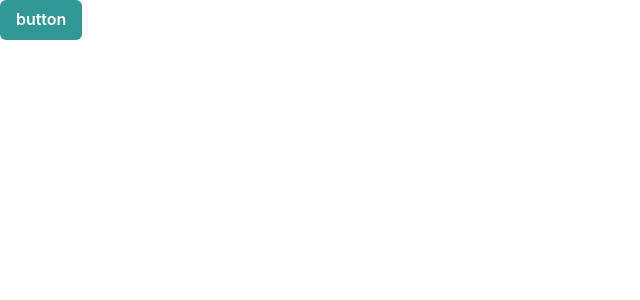
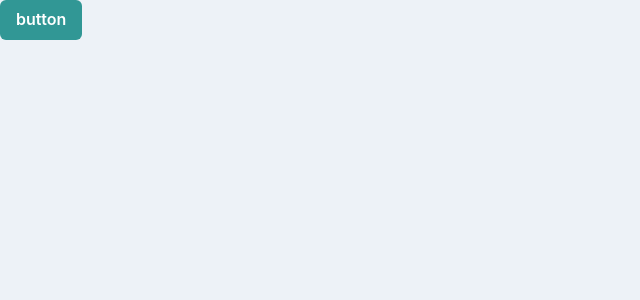
Before and after one commit to Teppei-tt/TS_REACT_Login_App_Practice, a React (Create React App) app: page / in a window 1280 px wide. Shown: the top 300 px of the page, without its empty margins (0-640 px from the left). Built offline with nearby package versions, Linux system fonts and the light colour scheme.

Commit message:
versionの変更・Globalなスタイルを設定

```diff
--- a/src/App.tsx
+++ b/src/App.tsx
@@ -1,9 +1,9 @@
 import { Button, ChakraProvider } from "@chakra-ui/react";
-import "./styles.css";
+import theme from "./theme/theme";
 
 export default function App() {
   return (
-    <ChakraProvider>
+    <ChakraProvider theme={theme}>
       <Button colorScheme="teal">button</Button>
     </ChakraProvider>
   );
--- /dev/null
+++ b/src/theme/theme.ts
@@ -0,0 +1,14 @@
+import { extendTheme } from "@chakra-ui/react";
+
+const theme = extendTheme({
+  styles: {
+    global: {
+      body: {
+        backgroundColor: "gray.100",
+        color: "gray.800"
+      }
+    }
+  }
+});
+
+export default theme;
```
Also changed, not shown: package.json (+6 -5 lines).
